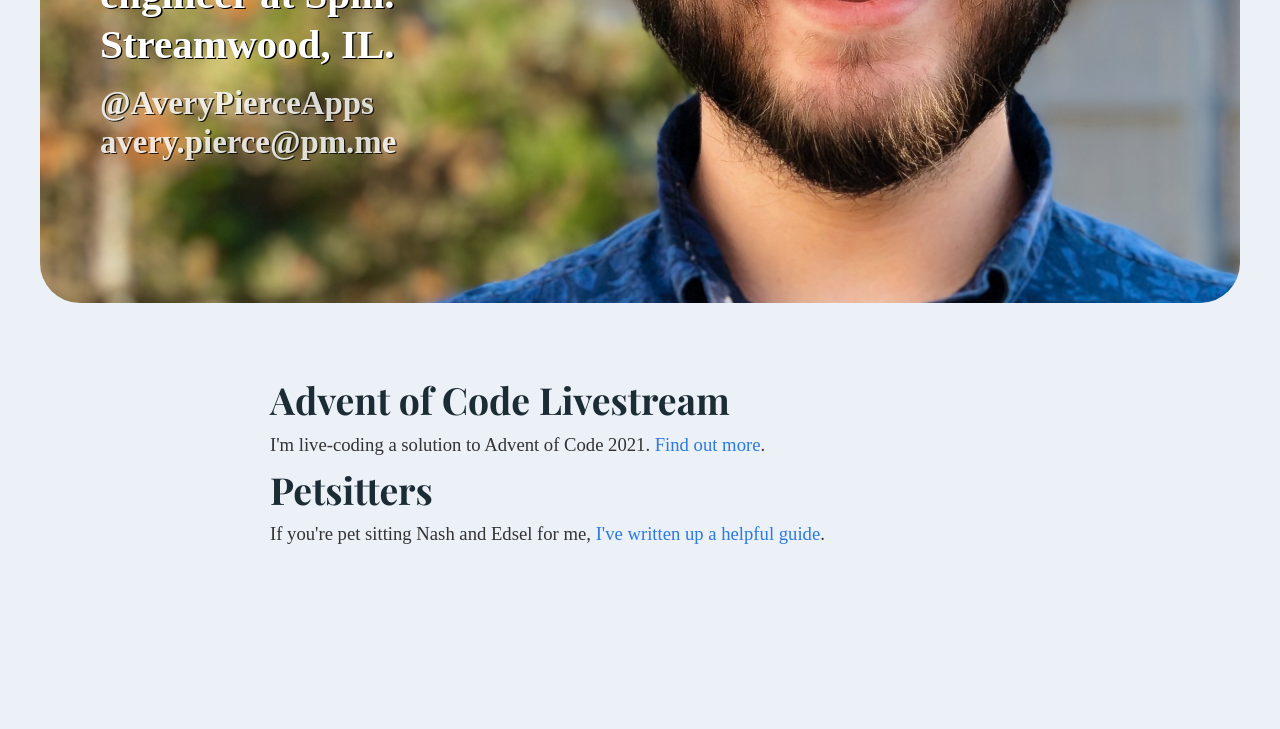
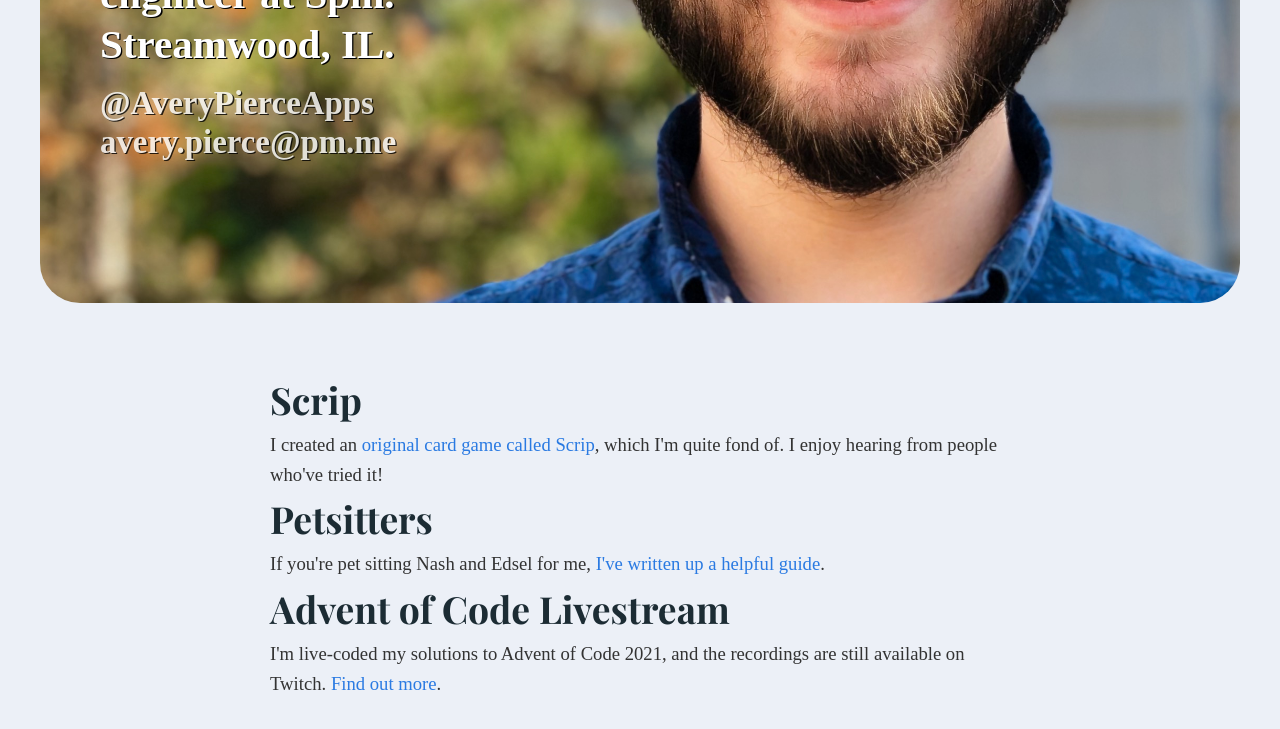
Before and after one commit to avery-pierce/averypierce.me, a Jekyll site: the page index.html, which Jekyll copies as it is, in a window 1280 px wide and 900 px high, scrolled down 647 px. Shown: the top 729 px of the window. Built offline with Jekyll 4.4.1, drawn with Linux system fonts in a browser that asks for light colours; some web fonts are replaced.

Commit message:
add link to scrip from the home page

```diff
--- a/index.html
+++ b/index.html
@@ -22,10 +22,12 @@
     </div>
   </header>
   <div class="wrapper">
-    <h1>Advent of Code Livestream</h1>
-    <p>I'm live-coding a solution to Advent of Code 2021. <a href="./advent_2021">Find out more</a>.</p>
+    <h1>Scrip</h1>
+    <p>I created an <a href="./scrip">original card game called Scrip</a>, which I'm quite fond of. I enjoy hearing from people who've tried it!</p>
     <h1>Petsitters</h1>
     <p>If you're pet sitting Nash and Edsel for me, <a href="./guinea_pig_care/">I've written up a helpful guide</a>.</p>
+    <h1>Advent of Code Livestream</h1>
+    <p>I'm live-coded my solutions to Advent of Code 2021, and the recordings are still available on Twitch. <a href="./advent_2021">Find out more</a>.</p>
   </div>
 </body>
 </html>
```
